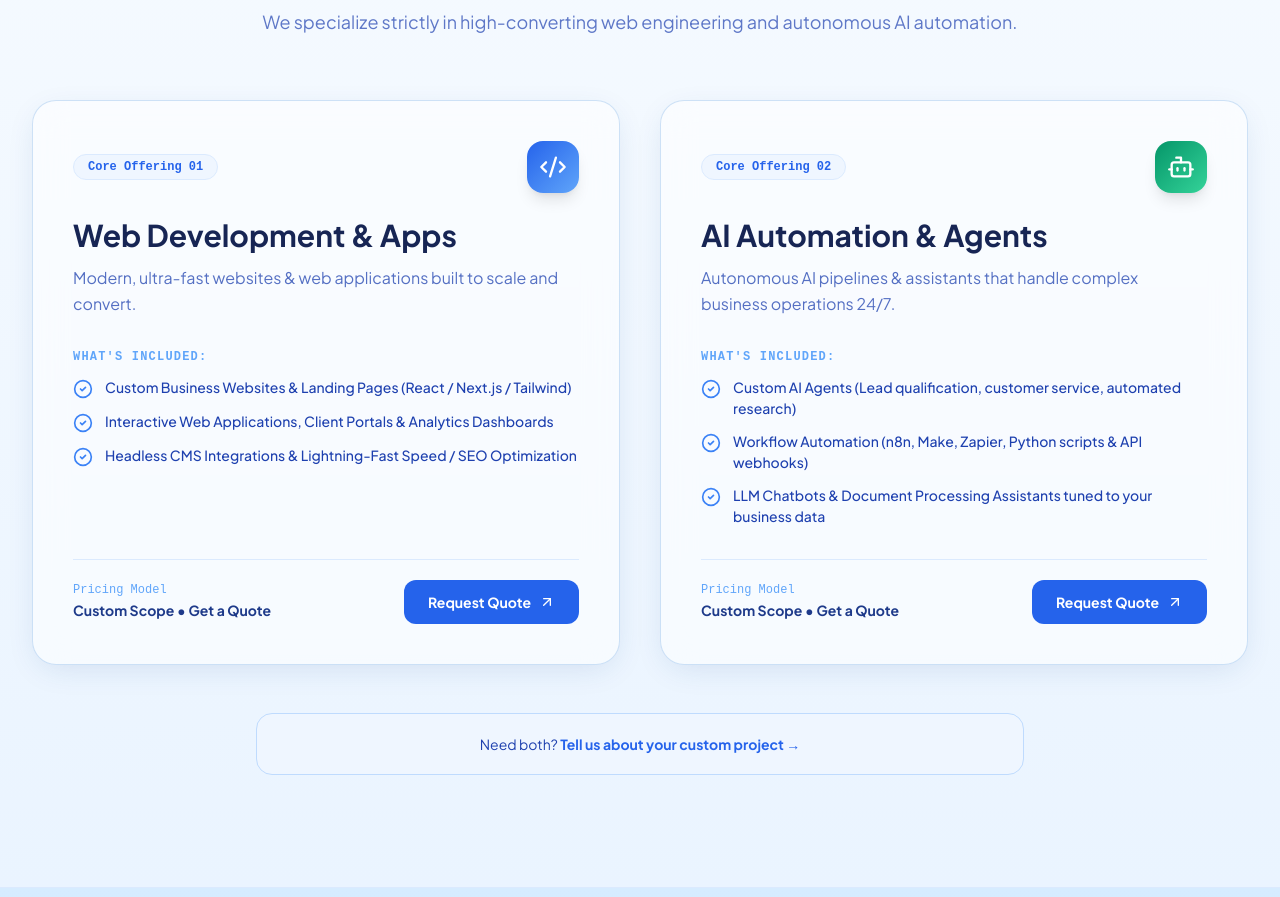
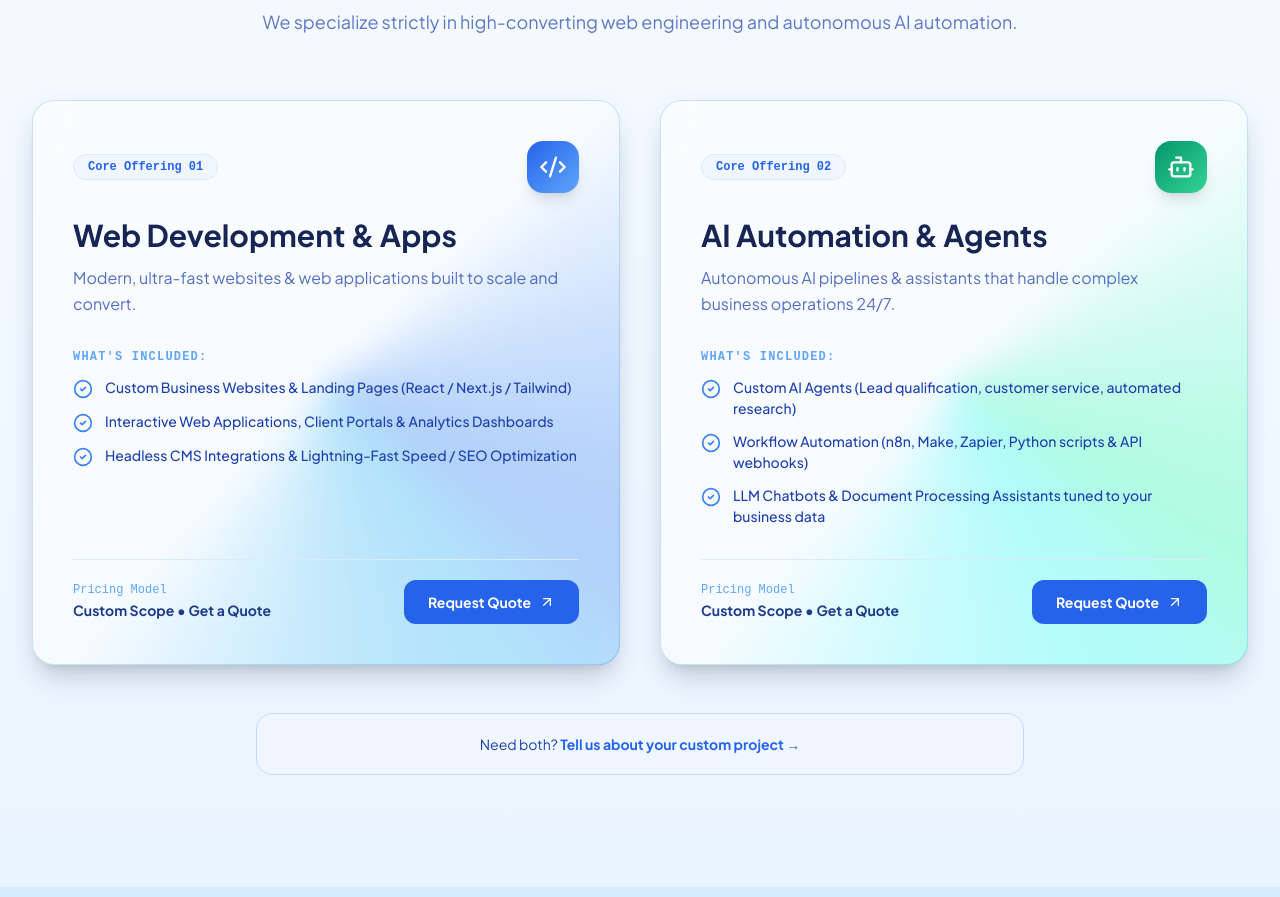
Before and after one commit to habik0601-habibi/zaunlabs, a React (Vite) app: page / in a window 1280 px wide. Shown: the part 4147-5044 px from the top of the page. Built offline with nearby package versions, Linux system fonts and the light colour scheme; no server answers.

Commit message:
Add BorderBeam animation to service cards

```diff
--- a/src/components/Services.jsx
+++ b/src/components/Services.jsx
@@ -1,5 +1,6 @@
 import React from 'react'
 import { Code2, Bot, CheckCircle2, ArrowUpRight, Sparkles } from 'lucide-react'
+import { BorderBeamPanel } from './ui/border-beam-panel'
 
 export default function Services() {
   const services = [
@@ -62,11 +63,21 @@
         <div className="grid md:grid-cols-2 gap-8 lg:gap-10">
           {services.map((service) => {
             const Icon = service.icon
+            // Blue hues for Web Dev, teal/emerald hues for AI Automation
+            const beamColors = service.id === 'web-dev' ? [215, 200] : [160, 180]
             return (
+              <BorderBeamPanel
+                key={service.id}
+                colors={beamColors}
+                thickness={2}
+                radius={24}
+                durationIdle={3.6}
+                durationActive={1.0}
+                className="shadow-xl"
+              >
               <div
-                key={service.id}
-                className={`glass-card glass-card-hover rounded-3xl p-8 md:p-10 border ${service.border}
-                             shadow-xl flex flex-col justify-between group transition-all duration-300`}
+                className={`glass-card glass-card-hover rounded-[22px] p-8 md:p-10 border ${service.border}
+                             flex flex-col justify-between group transition-all duration-300 h-full`}
               >
                 <div>
                   <div className="flex items-center justify-between mb-6">
@@ -112,6 +123,7 @@
                   </a>
                 </div>
               </div>
+              </BorderBeamPanel>
             )
           })}
         </div>
--- /dev/null
+++ b/src/components/ui/border-beam-panel.jsx
@@ -0,0 +1,183 @@
+"use client";
+
+import React, { useEffect, useRef, useState, useId } from "react";
+import { clsx } from "clsx";
+import { twMerge } from "tailwind-merge";
+
+function cn(...inputs) {
+  return twMerge(clsx(inputs));
+}
+
+// ─── CSS tokens injected once per page ────────────────────────────────────────
+// If you use multiple BorderBeamPanel instances, move this to globals.css/index.css
+// and remove the MOTIQ_TOKENS injection from this component.
+const MOTIQ_TOKENS = `
+@layer motiq {
+  :root {
+    --motiq-beam-duration-idle: 3.6s;
+    --motiq-beam-duration-active: 1.1s;
+    --motiq-beam-ease: cubic-bezier(0.4, 0, 0.2, 1);
+    --motiq-beam-thickness: 2px;
+    --motiq-beam-radius: 1.5rem;
+  }
+
+  @keyframes motiq-orbit {
+    from { --motiq-angle: 0deg; }
+    to   { --motiq-angle: 360deg; }
+  }
+
+  @property --motiq-angle {
+    syntax: '<angle>';
+    inherits: false;
+    initial-value: 0deg;
+  }
+}
+`;
+
+// ─── Utility: build a conic-gradient comet stop ───────────────────────────────
+function comet(hue, alpha, pos) {
+  return `color-mix(in srgb, hsl(${hue} 90% 65%) ${Math.round(alpha * 100)}%, transparent) ${pos}%`;
+}
+
+// ─── Inner ring (needs @property for animation) ───────────────────────────────
+function BeamRing({ colors, thickness, radius, durationIdle, durationActive, paused }) {
+  const ringRef = useRef(null);
+  const [active, setActive] = useState(false);
+
+  const [hue1 = 215, hue2 = 195] = colors;
+
+  const gradient = [
+    `transparent 0%`,
+    comet(hue1, 0.0, 20),
+    comet(hue1, 0.6, 35),
+    comet(hue1, 1.0, 42),
+    comet(hue2, 1.0, 48),
+    comet(hue2, 0.6, 55),
+    comet(hue2, 0.0, 70),
+    `transparent 100%`,
+  ].join(", ");
+
+  const style = {
+    "--motiq-beam-thickness": `${thickness}px`,
+    "--motiq-beam-radius": `${radius}px`,
+    background: `conic-gradient(from var(--motiq-angle), ${gradient})`,
+    animationName: paused ? "none" : "motiq-orbit",
+    animationDuration: active ? `${durationActive}s` : `${durationIdle}s`,
+    animationTimingFunction: "linear",
+    animationIterationCount: "infinite",
+    animationPlayState: paused ? "paused" : "running",
+    borderRadius: `${radius}px`,
+    padding: `${thickness}px`,
+    transition: `animation-duration 0.8s cubic-bezier(0.4,0,0.2,1)`,
+  };
+
+  useEffect(() => {
+    const el = ringRef.current?.parentElement;
+    if (!el) return;
+    const onEnter = () => setActive(true);
+    const onLeave = () => setActive(false);
+    el.addEventListener("mouseenter", onEnter);
+    el.addEventListener("mouseleave", onLeave);
+    return () => {
+      el.removeEventListener("mouseenter", onEnter);
+      el.removeEventListener("mouseleave", onLeave);
+    };
+  }, []);
+
+  return (
+    <div
+      ref={ringRef}
+      aria-hidden
+      className="absolute inset-0 pointer-events-none"
+      style={style}
+    >
+      {/* inner mask to create ring effect */}
+      <div
+        className="absolute inset-0 rounded-[inherit]"
+        style={{
+          borderRadius: `${radius - thickness}px`,
+          background: "inherit",
+          backgroundClip: "padding-box",
+        }}
+      />
+    </div>
+  );
+}
+
+// ─── Public component ─────────────────────────────────────────────────────────
+export function BorderBeamPanel({
+  children,
+  className,
+  // hue values for the two comet colors — defaults to Zaunlabs cobalt blue palette
+  colors = [215, 195],
+  thickness = 2,
+  radius = 24,
+  durationIdle = 3.6,
+  durationActive = 1.1,
+  pauseWhenHidden = true,
+}) {
+  const id = useId();
+  const wrapRef = useRef(null);
+  const [paused, setPaused] = useState(false);
+  const [tokensInjected, setTokensInjected] = useState(false);
+
+  // Inject CSS tokens once
+  useEffect(() => {
+    const existing = document.getElementById("motiq-tokens");
+    if (!existing) {
+      const style = document.createElement("style");
+      style.id = "motiq-tokens";
+      style.textContent = MOTIQ_TOKENS;
+      document.head.appendChild(style);
+    }
+    setTokensInjected(true);
+  }, []);
+
+  // Pause when scrolled out of view
+  useEffect(() => {
+    if (!pauseWhenHidden || !wrapRef.current) return;
+    const obs = new IntersectionObserver(
+      ([entry]) => setPaused(!entry.isIntersecting),
+      { threshold: 0.1 }
+    );
+    obs.observe(wrapRef.current);
+    return () => obs.disconnect();
+  }, [pauseWhenHidden]);
+
+  // Respect reduced motion
+  useEffect(() => {
+    const mq = window.matchMedia("(prefers-reduced-motion: reduce)");
+    const handler = (e) => setPaused(e.matches);
+    setPaused(mq.matches);
+    mq.addEventListener("change", handler);
+    return () => mq.removeEventListener("change", handler);
+  }, []);
+
+  return (
+    <div
+      ref={wrapRef}
+      className={cn("relative", className)}
+      style={{ borderRadius: `${radius}px` }}
+    >
+      {/* Animated beam ring — only mount after tokens are injected */}
+      {tokensInjected && (
+        <BeamRing
+          colors={colors}
+          thickness={thickness}
+          radius={radius}
+          durationIdle={durationIdle}
+          durationActive={durationActive}
+          paused={paused}
+        />
+      )}
+
+      {/* Inner content — clipped to the radius */}
+      <div
+        className="relative z-10 h-full"
+        style={{ borderRadius: `${radius - thickness}px` }}
+      >
+        {children}
+      </div>
+    </div>
+  );
+}
```
